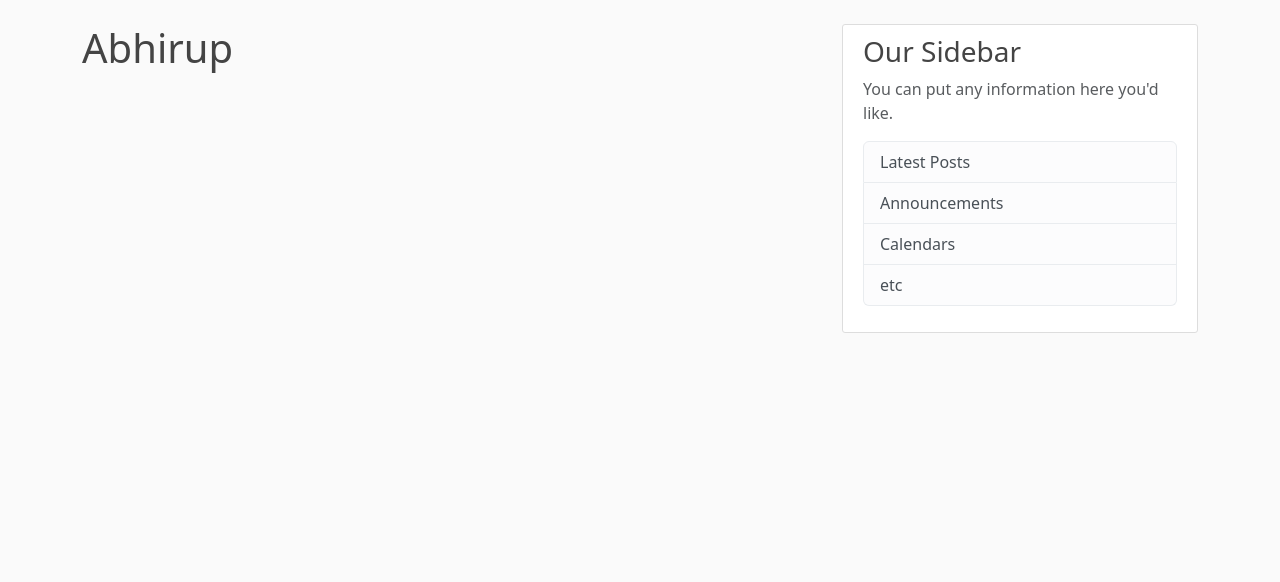
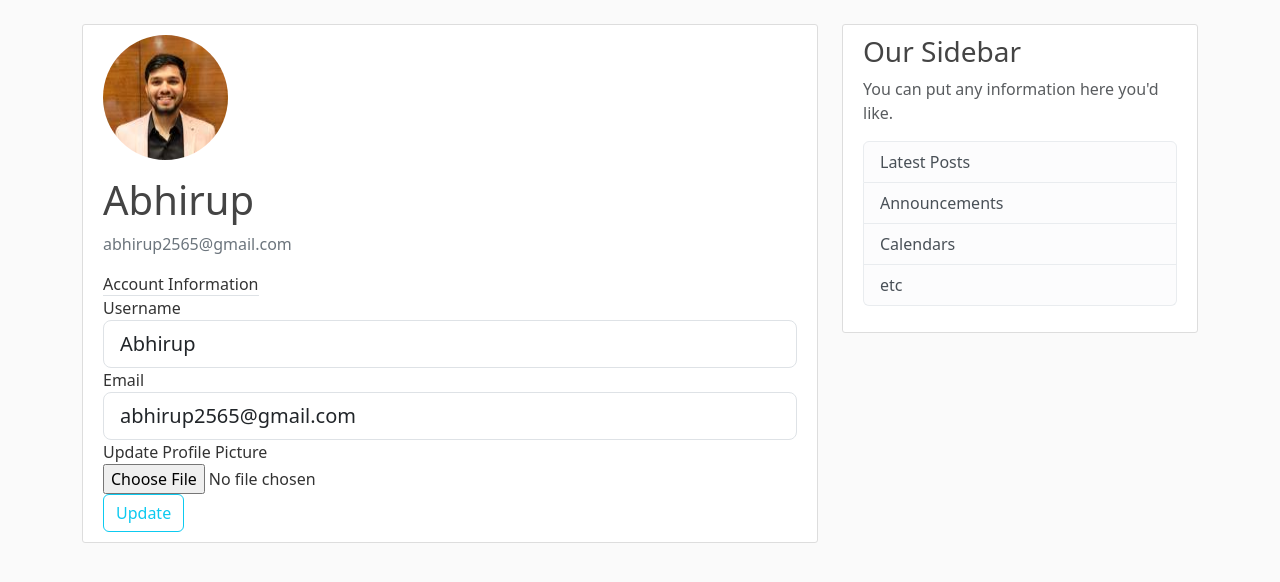
Before and after one commit to abhirup2565/Blog_Flask, a Flask app: page /account in a window 1280 px wide. Shown: the part 56-638 px from the top of the page. Run offline with Flask 3, Linux system fonts and the light colour scheme; a user stored in the database is signed in; some libraries are stand-ins or nearby versions.

Commit message:
account section completed

```diff
--- a/flaskblog/forms.py
+++ b/flaskblog/forms.py
@@ -1,4 +1,6 @@
 from flask_wtf import FlaskForm
+from flask_wtf.file import FileField, FileAllowed
+from flask_login import current_user
 from wtforms import StringField,PasswordField,SubmitField,BooleanField
 from wtforms.validators import DataRequired,Length,Email,EqualTo,ValidationError
 from flaskblog.models import User
@@ -25,3 +27,21 @@ class LoginForm(FlaskForm):
     password = PasswordField('Password',validators=[DataRequired()])
     remember = BooleanField('Remember me')
     submit= SubmitField('Login')
+
+class UpdateAccountForm(FlaskForm):
+    username = StringField('Username',validators=[DataRequired(),Length(min=2 , max=20)])
+    email = StringField('Email',validators=[DataRequired(), Email()])
+    picture = FileField('Update Profile Picture', validators=[FileAllowed(['jpg','png','jpeg'])])
+    submit= SubmitField('Update')
+
+    def validate_username(self,username):
+        if username.data != current_user.username:
+            user=User.query.filter_by(username=username.data).first()
+            if user:
+                raise ValidationError('Username is taken . please choose another ')
+
+    def validate_email(self,email):
+        if email.data != current_user.email:
+            user=User.query.filter_by(email=email.data).first()
+            if user:
+                raise ValidationError('Email is taken . please choose another ')
--- a/flaskblog/models.py
+++ b/flaskblog/models.py
@@ -11,7 +11,7 @@ class User(db.Model,UserMixin):
     id = db.Column(db.Integer, primary_key=True)
     username = db.Column(db.String(20),unique = True ,nullable=False)
     email = db.Column(db.String(120),unique=True ,nullable=False)
-    image_file = db.Column(db.String(20) ,nullable=False, default='default.jpg')
+    image_file = db.Column(db.String(20) ,nullable=False, default='default.png')
     password = db.Column(db.String(60),nullable =False)
     posts = db.relationship('Post', backref='author',lazy=True)
 
--- a/flaskblog/routes.py
+++ b/flaskblog/routes.py
@@ -1,6 +1,8 @@
+import secrets,os
+from PIL import Image
 from flask import render_template,url_for,flash,redirect,request
 from flaskblog import app,db,bcrypt
-from flaskblog.forms import RegistrationForm, LoginForm
+from flaskblog.forms import RegistrationForm, LoginForm, UpdateAccountForm
 from flaskblog.models import User,Post
 from flask_login import login_user, current_user,logout_user,login_required
 
@@ -67,7 +69,34 @@ def logout():
     logout_user()
     return redirect(url_for('home'))
 
-@app.route("/account")
+def save_picture(form_picture):
+    random_hex = secrets.token_hex(8)
+    _, f_ext = os.path.splitext(form_picture.filename)
+    picture_fn=random_hex+f_ext
+    picture_path = os.path.join(app.root_path,'static/profile_pics',picture_fn)
+
+    output_size=(125,125)
+    i = Image.open(form_picture)
+    i.thumbnail(output_size)
+
+    i.save(picture_path)
+    return picture_fn
+
+@app.route("/account",methods=["POST","GET"])
 @login_required
 def account():
-    return render_template('account.html',title=account)
+    form = UpdateAccountForm()
+    if  form.validate_on_submit():
+        if form.picture.data:
+            picture_file = save_picture(form.picture.data)
+            current_user.image_file= picture_file
+        current_user.username= form.username.data
+        current_user.email= form.email.data
+        db.session.commit()
+        flash('Your account has been updated!','success')
+        return redirect(url_for('account'))
+    elif request.method == "GET":
+        form.username.data= current_user.username
+        form.email.data = current_user.email
+    image_file = url_for('static', filename='profile_pics/'+current_user.image_file)
+    return render_template('account.html',title=account, image_file=image_file, form=form)
--- a/flaskblog/templates/account.html
+++ b/flaskblog/templates/account.html
@@ -2,5 +2,64 @@
 
 
 {% block content %}
-<h1>{{current_user.username}}</h1>
+<div class="content-section">
+  <div class="media">
+    <img class="rounded-circle account-img" src="{{image_file}}">
+    <div class="media-body">
+      <h2 class="account-heading">{{current_user.username}}</h2>
+      <p class="text-secondary">{{current_user.email}}</p>
+    </div>
+  </div>
+  <!-- FORM HERE -->
+
+    <form action="" method="post" enctype="multipart/form-data">
+        {{form.hidden_tag()}}
+        <fieldset class = "form-group">
+            <legends class = "border-bottom mb-4"> Account Information </legends>
+            <div class "form-group">
+                {{ form.username.label(class="form-control-label")}}
+                {%if form.username.errors%}
+                {{ form.username(class="form-control form-control-lg is-invalid")}}
+                <div class="invalid-feedcak">
+                    {%for error in form.username.errors%}
+                        <span> {{error}} </span>
+                    {% endfor %}
+                </div>
+                {%else%}
+                    {{ form.username(class="form-control form-control-lg")}}
+                {%endif%}
+
+            </div>
+            <div class "form-group">
+                {{ form.email.label(class="form-control-label")}}
+                {%if form.email.errors%}
+                {{ form.email(class="form-control form-control-lg is-invalid")}}
+                <div class="invalid-feedcak">
+                    {%for error in form.email.errors%}
+                        <span> {{error}} </span>
+                    {% endfor %}
+                </div>
+                {%else%}
+                    {{ form.email(class="form-control form-control-lg")}}
+                {%endif%}
+            </div>
+
+             <div class "form-group">
+                {{ form.picture.label()}}</br>
+                {{form.picture(class="form-control-file")}}
+                {%if form.picture.errors%}
+                  {%for error in form.picture.errors%}
+                        <span class="text-danger"> {{error}} </span></br>
+                    {% endfor %}
+                {%endif%}
+             </div>
+
+            <div class "form-group ">
+                {{ form.submit(class="btn btn-outline-info")}}
+
+            </div>
+
+    </form>
+
+</div>
 {% endblock content %}
```
Also changed, not shown: flaskblog/static/profile_pics/35ea8b1f116f7501.jpg (added), flaskblog/static/profile_pics/default.png (added), flaskblog/static/profile_pics/e42c121a37fbc13b.jpg (added), flaskblog/static/profile_pics/fab91066f685e657.jpg (added), instance/site.db.
